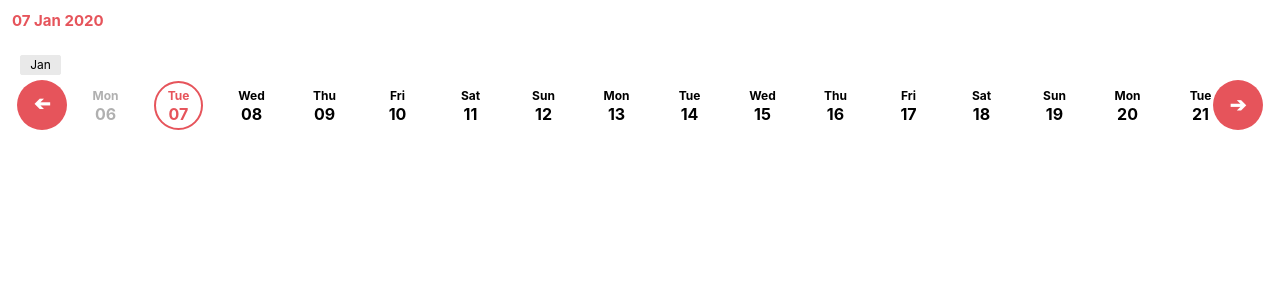
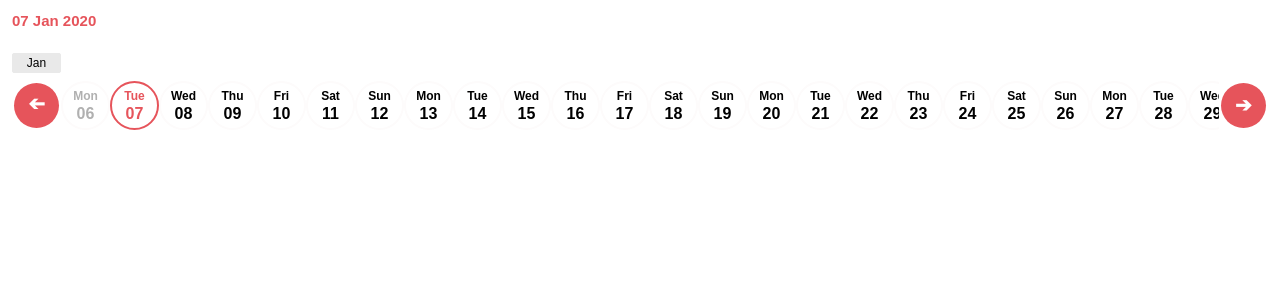
Before and after one commit to Shavron/react-horizontal-strip-datepicker, a React (Create React App) app: page / in a window 1280 px wide. Shown: the top 300 px of the page. Built offline with nearby package versions, Linux system fonts and the light colour scheme.

Commit message:
css update

```diff
--- a/src/ReactHorizontalDatePicker.css
+++ b/src/ReactHorizontalDatePicker.css
@@ -3,19 +3,18 @@
     margin: 2px 0 2px 0;
 }
 
-.datepicker-date-day-Item {
+.datepicker-date-day-Item{
     font-weight: bold;
     display: flex;
     flex-direction: column;
     align-items: center;
     cursor: pointer;
-    margin: 0 12px 0 12px;
+    /* margin: 0 12px 0 12px; */
     width: 45px;
     height: 45px;
     flex-shrink: 0;
     border-radius: 50%;
-    border: 2px solid #fff;
-    /* color: #e6545b; */
+    border: 2px solid #fdfbfb;    /* color: #e6545b; */
 }
 
 .datepicker-button-previous-wrapper {
@@ -42,15 +41,13 @@
     max-width: 100%;
     overflow: hidden;
     line-height: 1.5;
+    font-family: sans-serif;
 }
 
 .date-day-Item-selected {
-    /* font-weight: bold; */
     width: 45px;
     height: 45px;
     border-radius: 50%;
-    /* border: 2px solid #e6545b;
-    background-color: #e6545b; */
     border: 2px solid #e6545b;
     color: #e6545b;
 
@@ -63,8 +60,7 @@
     width: 45px;
     height: 45px;
     border-radius: 50%;
-    -webkit-transition: background  .2s; /* Safari prior 6.1 */
-  transition: background  .2s;
+
 }
 
 .date-day-item-disabled {
@@ -101,19 +97,16 @@
 .scroll-head{
     border: 1px solid #e9e9e9;
     border-radius: 2px;
-    margin: 8px;
+    margin: 8px 0px 8px 0px;
     text-align: center;
     height: 18px;
     font-size: 12px;
     background: #e9e9e9;
-    position: sticky;
-  position: -webkit-sticky;
-  left: 0; /* required */
 }
 .blank-space-div{
     border: 1px solid transparent;
     border-radius: 2px;
-    margin: 8px;
+    margin: 8px 0px 8px 0px;
     text-align: center;
     height: 18px;
     font-size: 12px;
@@ -128,29 +121,34 @@
     background: #e6545b;
     cursor: pointer;
     border-radius: 50%;
-    width: 50px;
-    height: 50px;
+    width: 45px;
+    height: 45px;
     color: white;
     font-size: 20px;
     font-weight: bold;
     flex-shrink: 0;
 }
 
+
+.button-previous{
+    font-weight: bold;
+    display: flex;
+    flex-direction: column;
+    align-items: center;
+    cursor: pointer;
+    width: 45px;
+    height: 45px;
+    flex-shrink: 0;
+    border-radius: 50%;
+    border: 2px solid transparent;
+    /* color: #e6545b; */
+}
+
 .datepicker-button-previous{
-    margin-right: 16px;
     transform: rotate(180deg);
-    vertical-align: middle;
-    position: absolute;
-    bottom:0;
-    left: 5px;
 
 }
-.datepicker-button-next{
-    margin-left: 16px;
-    position: absolute;
-    bottom:0;
-    right: 5px;
-}
+
 
 .datepicker-month-label  {
     margin-left: 12px;
@@ -163,5 +161,6 @@
     /* font-size: 12px; */
     margin-top: -3px;
 }
-#container{
+div{
+    /* border: 1px solid #000; */
 }
--- a/src/ReactHorizontalDatePicker.js
+++ b/src/ReactHorizontalDatePicker.js
@@ -64,7 +64,7 @@ export default function ReactHorizontalDatePicker({enableDays,enableScroll,selec
                 <Waypoint   key={i} horizontal={true} onPositionChange={(pos)=> _date == 1 ? _handlePosition(pos,addDays(_startDay, i)) : ''}>
                 <div className="wrapper">
                     {format(addDays(_startDay, i), _dateFormat) == 1 ? <div className="scroll-head">{format(addDays(_startDay,i), 'MMM')}</div> : <div className="blank-space-div"></div> }
-                    <div id={i}  className ={`datepicker-date-day-Item ${applyStyles(addDays(_startDay, i))}`} onClick={() => onDateClick(addDays(_startDay, i))}>
+                    <div  className ={`datepicker-date-day-Item ${applyStyles(addDays(_startDay, i))}`} onClick={() => onDateClick(addDays(_startDay, i))}>
 
                         <div className="datepicker-day-label ">{_day}</div>
                         <div className="datepicker-date-label ">{_date}</div>
@@ -103,17 +103,15 @@ export default function ReactHorizontalDatePicker({enableDays,enableScroll,selec
         <div className="datepicker-strip">
             <span  className="datepicker-month-label ">{format(selectedDate, 'dd MMM yyy')}</span>
             <div className="datepicker">
-                <div className="wrapper">
-                    <div className="scroll-head">{format(headingDate, 'MMM')}</div>
-                        <div  className="datepicker-button-previous-wrapper">
-                        <button className="datepicker-button-previous" onClick={prevScroll}>&#10132;</button>
-                    </div>
-                </div>
+            <div className="wrapper">
+            <div className="scroll-head">{format(headingDate, 'MMM')}</div>
+                <div  className="button-previous"> <button className="datepicker-button-previous" onClick={prevScroll}>&#10132;</button></div>
+            </div>
                 {_verticalList()}
                 <div className="wrapper">
                     <div className="blank-space-div"></div>
-                        <div  className="datepicker-button-previous-wrapper">
-                        <button className="datepicker-button-next" onClick={nextScroll}>&#10132;</button>
+
+                        <div  className="button-previous"> <button className="datepicker-button-next" onClick={nextScroll}>&#10132;</button>
                     </div>
                 </div>
             </div>
```
Also changed, not shown: package.json (+1 -6 lines), 3 other files (tests, documents, lock files or other folders).
